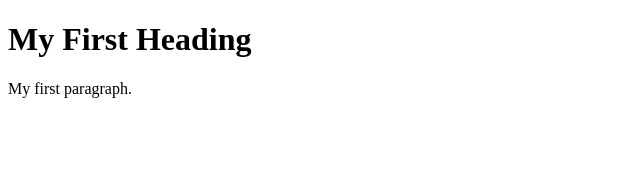
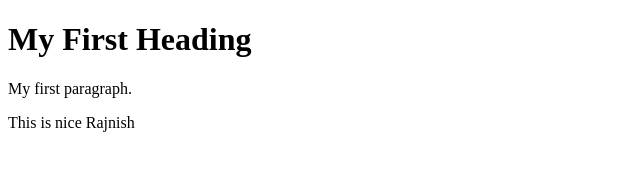
Before and after one commit to Rajnishk210/Demo-app, a plain HTML site: page index.html in a window 1280 px wide. Shown: the whole page, without its empty margins (0-640 px from the left). Drawn offline with Linux system fonts and the light colour scheme.

Commit message:
added This is nice Rajnish

```diff
--- a/index.html
+++ b/index.html
@@ -4,6 +4,6 @@
 
 <h1>My First Heading</h1>
 <p>My first paragraph.</p>
-
+<p> This is nice Rajnish</p>
 </body>
 </html>
```
